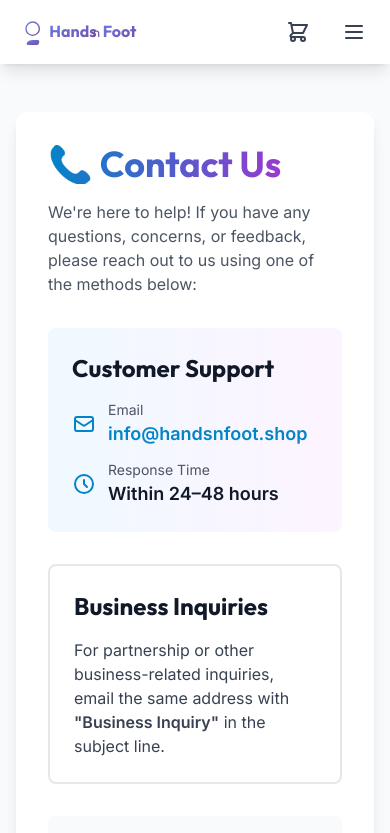
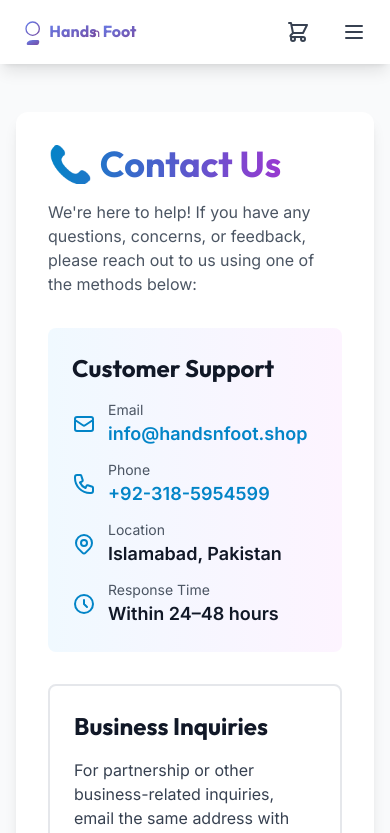
Before and after one commit to abubaker082512/handsnfoot.shop, a React (Vite) app: page /contact in a window 390 px wide. Shown: the top 833 px of the page. Built offline with nearby package versions, Linux system fonts and the light colour scheme; no server answers.

Commit message:
Update contact information with Pakistan phone and address
- Updated phone number to +92-318-5954599
- Updated address to Islamabad, Pakistan
- Changes applied to Footer.jsx and Contact.jsx
- Added phone and location fields to Contact page

```diff
--- a/src/components/Footer.jsx
+++ b/src/components/Footer.jsx
@@ -74,14 +74,14 @@
                                 <svg className="w-5 h-5" fill="none" stroke="currentColor" viewBox="0 0 24 24">
                                     <path strokeLinecap="round" strokeLinejoin="round" strokeWidth={2} d="M3 5a2 2 0 012-2h3.28a1 1 0 01.948.684l1.498 4.493a1 1 0 01-.502 1.21l-2.257 1.13a11.042 11.042 0 005.516 5.516l1.13-2.257a1 1 0 011.21-.502l4.493 1.498a1 1 0 01.684.949V19a2 2 0 01-2 2h-1C9.716 21 3 14.284 3 6V5z" />
                                 </svg>
-                                <span>+1 (555) 123-4567</span>
+                                <span>+92-318-5954599</span>
                             </li>
                             <li className="flex items-start space-x-2">
                                 <svg className="w-5 h-5 mt-1" fill="none" stroke="currentColor" viewBox="0 0 24 24">
                                     <path strokeLinecap="round" strokeLinejoin="round" strokeWidth={2} d="M17.657 16.657L13.414 20.9a1.998 1.998 0 01-2.827 0l-4.244-4.243a8 8 0 1111.314 0z" />
                                     <path strokeLinecap="round" strokeLinejoin="round" strokeWidth={2} d="M15 11a3 3 0 11-6 0 3 3 0 016 0z" />
                                 </svg>
-                                <span>123 Fashion Street, New York, NY 10001</span>
+                                <span>Islamabad, Pakistan</span>
                             </li>
                         </ul>
                     </div>
--- a/src/pages/Contact.jsx
+++ b/src/pages/Contact.jsx
@@ -26,6 +26,27 @@
                                         <a href="mailto:info@handsnfoot.shop" className="text-lg font-semibold text-primary-600 hover:text-primary-700">
                                             info@handsnfoot.shop
                                         </a>
+                                    </div>
+                                </div>
+                                <div className="flex items-center space-x-3">
+                                    <svg className="w-6 h-6 text-primary-600" fill="none" stroke="currentColor" viewBox="0 0 24 24">
+                                        <path strokeLinecap="round" strokeLinejoin="round" strokeWidth={2} d="M3 5a2 2 0 012-2h3.28a1 1 0 01.948.684l1.498 4.493a1 1 0 01-.502 1.21l-2.257 1.13a11.042 11.042 0 005.516 5.516l1.13-2.257a1 1 0 011.21-.502l4.493 1.498a1 1 0 01.684.949V19a2 2 0 01-2 2h-1C9.716 21 3 14.284 3 6V5z" />
+                                    </svg>
+                                    <div>
+                                        <p className="text-sm text-gray-600">Phone</p>
+                                        <a href="tel:+923185954599" className="text-lg font-semibold text-primary-600 hover:text-primary-700">
+                                            +92-318-5954599
+                                        </a>
+                                    </div>
+                                </div>
+                                <div className="flex items-center space-x-3">
+                                    <svg className="w-6 h-6 text-primary-600" fill="none" stroke="currentColor" viewBox="0 0 24 24">
+                                        <path strokeLinecap="round" strokeLinejoin="round" strokeWidth={2} d="M17.657 16.657L13.414 20.9a1.998 1.998 0 01-2.827 0l-4.244-4.243a8 8 0 1111.314 0z" />
+                                        <path strokeLinecap="round" strokeLinejoin="round" strokeWidth={2} d="M15 11a3 3 0 11-6 0 3 3 0 016 0z" />
+                                    </svg>
+                                    <div>
+                                        <p className="text-sm text-gray-600">Location</p>
+                                        <p className="text-lg font-semibold text-gray-900">Islamabad, Pakistan</p>
                                     </div>
                                 </div>
                                 <div className="flex items-center space-x-3">
```
